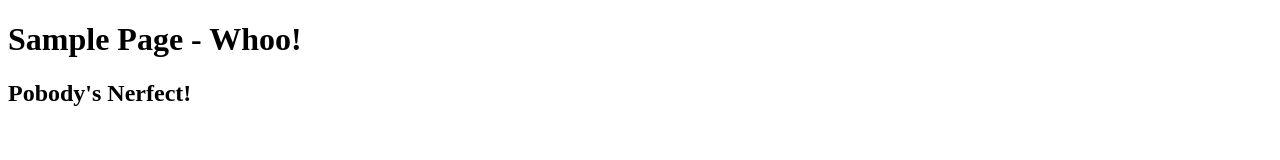
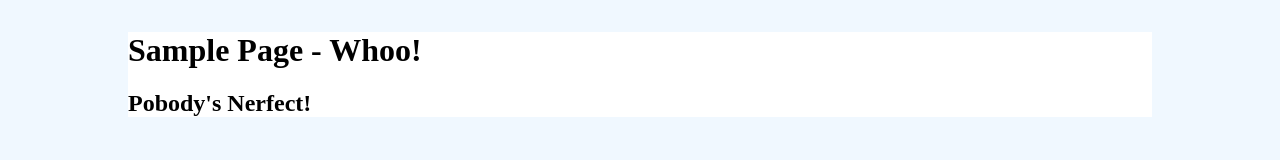
Before and after one commit to debracarino/cs135i-classwork01, a plain HTML site: page index.html in a window 1280 px wide. Drawn offline with Linux system fonts and the light colour scheme.

Commit message:
Update index.html
Added link to winter.css

```diff
--- a/index.html
+++ b/index.html
@@ -3,6 +3,7 @@
   <head>
     <meta charset="utf-8">
     <title>Sample Page</title>
+    <link rel="stylesheet" href="css/winter.css">
   </head>
   <body>
     <h1>Sample Page - Whoo!</h1>
```
